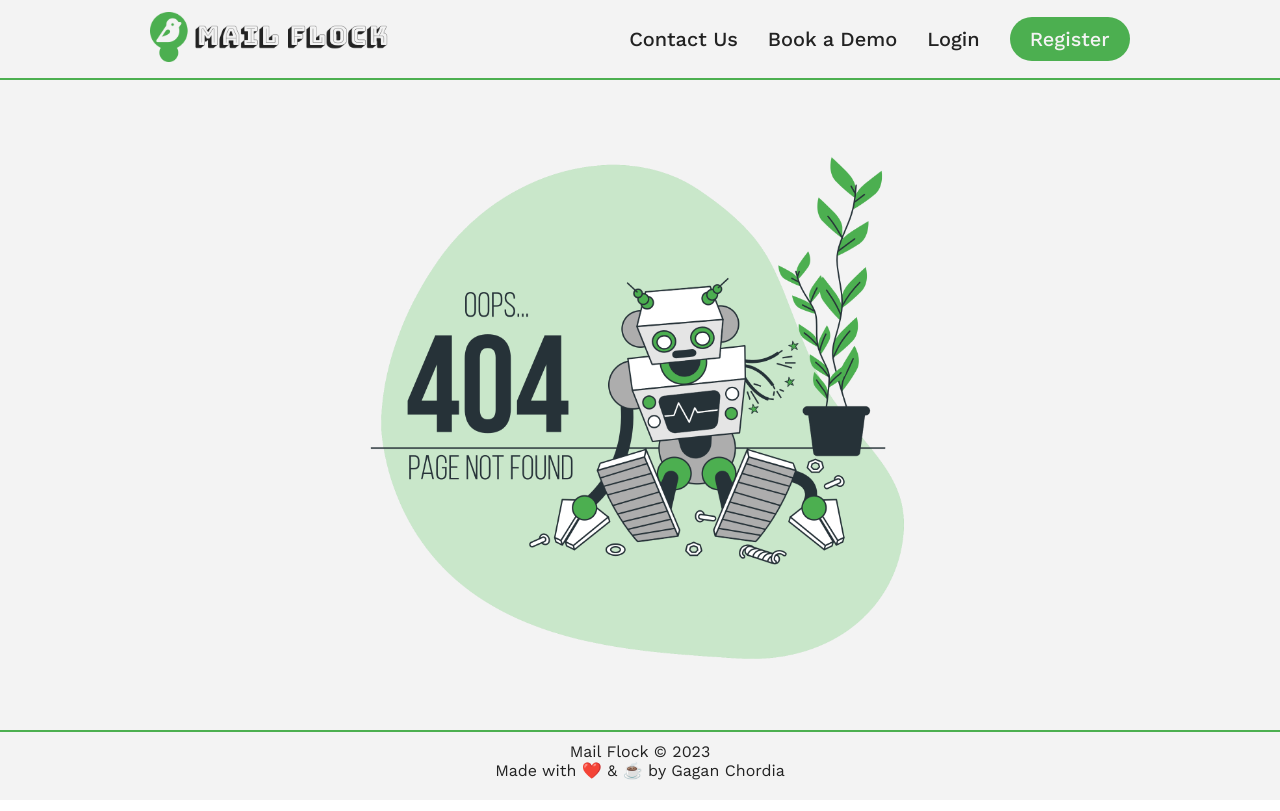
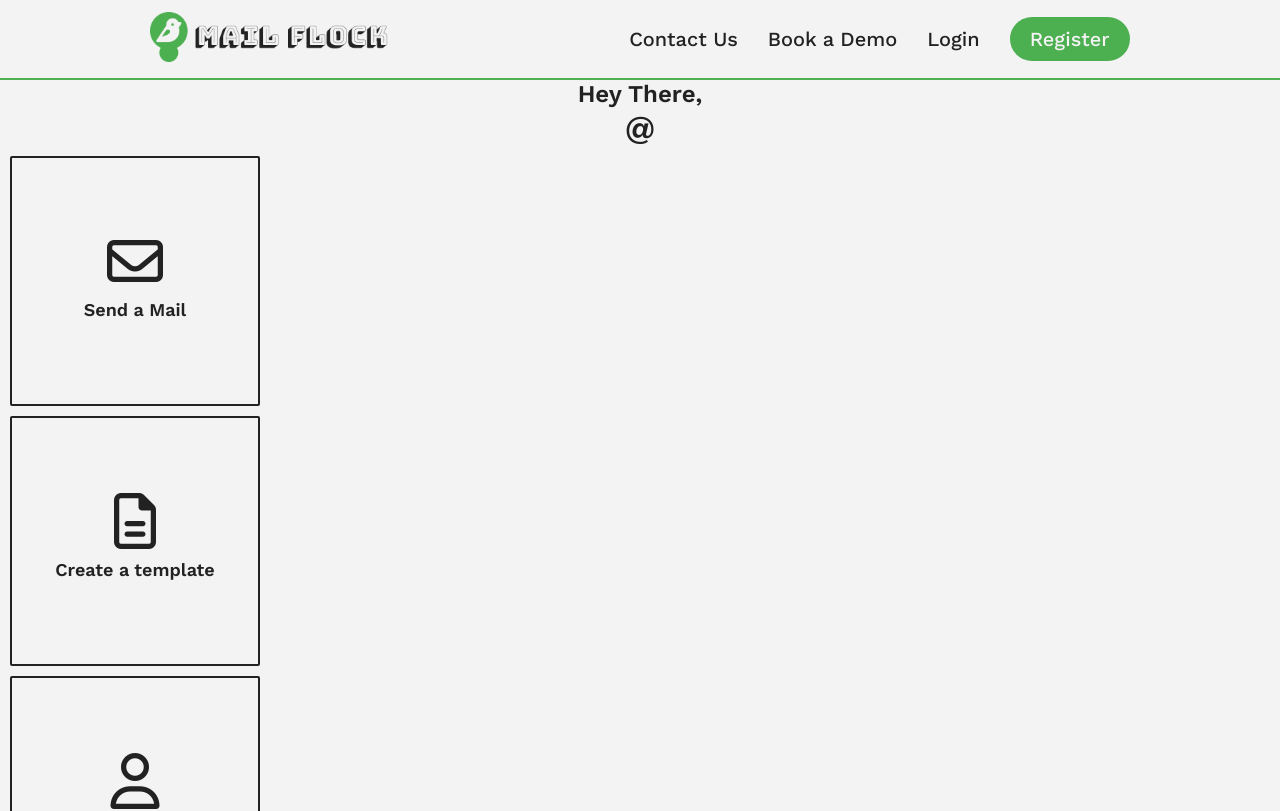
Before and after one commit to gagan-gv/mail-flock, a Vue app in the folder frontend/: page /#/dashboard in a window 1280 px wide. Shown: the top 811 px of the page. Built offline with nearby package versions, Linux system fonts and the light colour scheme; what vue-toast-notification would draw is missing.

Commit message:
63b. Dashboard styling WIP

```diff
--- a/frontend/src/App.vue
+++ b/frontend/src/App.vue
@@ -8,6 +8,7 @@
 // @ is an alias to /src
 import NavBar from "@/components/common/NavBar.vue";
 import FooterComponent from "@/components/common/Footer.vue";
+import "@fortawesome/fontawesome-free/css/all.css";
 
 export default {
   name: "LoginView",
@@ -26,7 +27,7 @@ export default {
   text-align: center;
   color: #222;
   background-color: #f3f3f3;
-  height: 100vh;
+  min-height: 100vh;
 }
 
 .link,
--- a/frontend/src/components/dashboard/DashboardActions.vue
+++ b/frontend/src/components/dashboard/DashboardActions.vue
@@ -8,35 +8,40 @@
 <script>
 export default {
   name: "DashboardActions",
-  props: ["action", "iconClass", "route"],
+  props: ["action", "iconClass", "routeTo"],
 };
 </script>
 
 <style scoped>
 .box {
   position: relative;
-  width: 300px;
-  height: 300px;
+  background-color: #f3f3f3;
+  width: 250px;
+  height: 250px;
   border: 2px solid #222;
   border-radius: 2px;
   cursor: pointer;
   padding: 20px;
   margin: 10px;
-  text-align: center;
+  display: flex;
+  justify-content: center;
+  align-items: center;
+  flex-direction: column;
 }
 
 i {
-  font-size: 32px;
+  font-size: 56px;
   color: #222;
 }
 
 h4 {
+  margin: 10px;
+  font-size: 18px;
   color: #222;
 }
 
 .box:hover {
-  transform: translateY(-5px);
-  filter: drop-shadow(0 0 10px #222);
+  border: 2px solid #4caf50;
 }
 
 .box:hover i,
--- a/frontend/src/router/index.js
+++ b/frontend/src/router/index.js
@@ -5,6 +5,7 @@ import PageNotFound from "@/views/PageNotFound.vue";
 import RegisterView from "@/views/authentication/Register.vue";
 import OTPVerification from "@/views/authentication/OTPVerification.vue";
 import ContactView from "@/views/contact/Contact.vue";
+import DashboardView from "@/views/dashboard/DashboardView.vue";
 
 const routes = [
   {
@@ -57,6 +58,14 @@ const routes = [
     },
   },
   {
+    path: "/dashboard",
+    name: "dashboard",
+    component: DashboardView,
+    meta: {
+      title: "Dashboard",
+    },
+  },
+  {
     path: "/:pathMatch(.*)*",
     name: "page not found",
     component: PageNotFound,
--- /dev/null
+++ b/frontend/src/views/dashboard/DashboardView.vue
@@ -0,0 +1,48 @@
+<template>
+  <main>
+    <h2>Hey There,</h2>
+    <h1>@{{ username }}</h1>
+    <DashboardActions
+      v-for="action in actions"
+      :key="action.id"
+      :action="action.action"
+      :icon-class="action.iconClass"
+      :route-to="action.routeTo"
+    />
+  </main>
+</template>
+
+<script>
+import DashboardActions from "@/components/dashboard/DashboardActions.vue";
+
+export default {
+  name: "DashboardView",
+  components: {
+    DashboardActions,
+  },
+  data() {
+    return {
+      actions: [
+        {
+          id: 1,
+          routeTo: "/send-mail",
+          iconClass: "fa-regular fa-envelope",
+          action: "Send a Mail",
+        },
+        {
+          id: 2,
+          routeTo: "/templates/create",
+          iconClass: "fa-regular fa-file-lines",
+          action: "Create a template",
+        },
+        {
+          id: 3,
+          routeTo: "/profile",
+          iconClass: "fa-regular fa-user",
+          action: "My Profile",
+        },
+      ],
+    };
+  },
+};
+</script>
```
